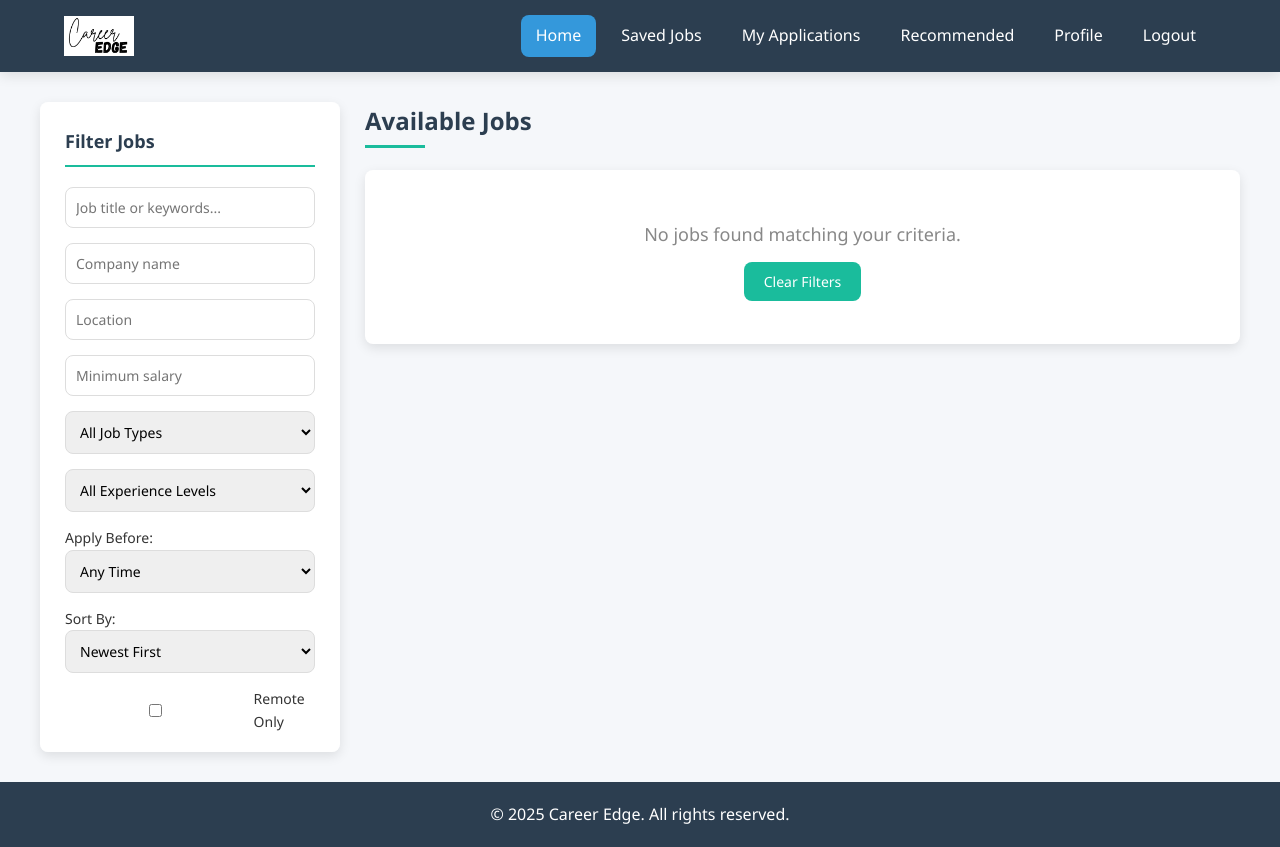
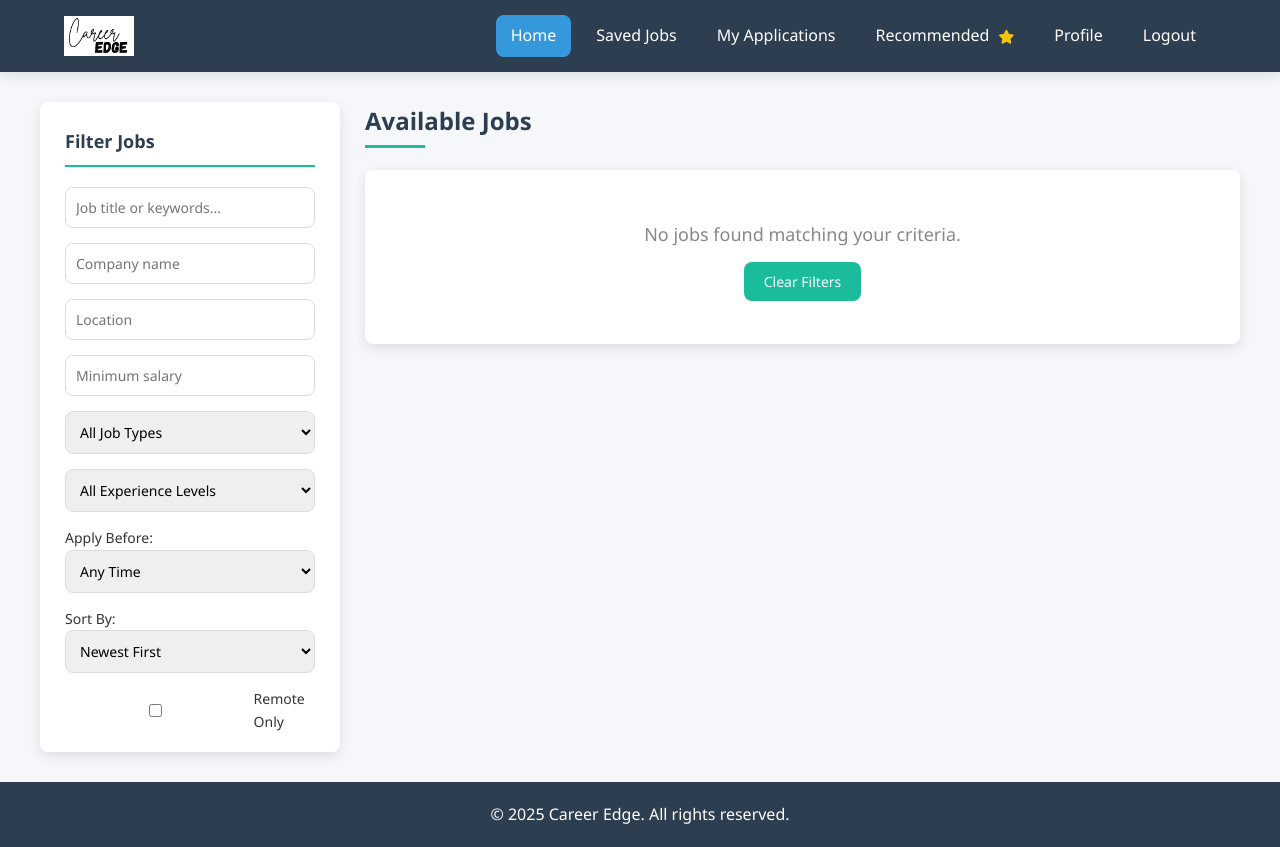
Before and after one commit to VaishnaviRaoB/Career_Edge, a Django app: page /search/ in a window 1280 px wide. Run offline with Django 3.2, Linux system fonts and the light colour scheme; data that the repository does not hold is empty.

Commit message:
Notification

```diff
--- a/Career_edge/templates/seeker_dashboard.html
+++ b/Career_edge/templates/seeker_dashboard.html
@@ -18,6 +18,7 @@
             --box-shadow: 0 4px 12px rgba(0, 0, 0, 0.1);
             --border-radius: 8px;
             --transition: all 0.3s ease;
+            --star-color: #f1c40f;
         }
 
         * {
@@ -48,7 +49,15 @@
             top: 0;
             z-index: 100;
         }
-
+/* Recommended star indicator styles */
+.recommendation-indicator {
+            display: inline-block;
+            vertical-align: middle;
+            color: var(--star-color);
+            font-size: 14px;
+            margin-left: 5px;
+            animation: pulse 1.5s infinite;
+        }
         .logo {
             display: flex;
             align-items: center;
@@ -556,7 +565,14 @@ a:hover {
                 <li><a href="{% url 'seeker_dashboard' %}" class="active">Home</a></li>
                 <li><a href="{% url 'saved_jobs' %}">Saved Jobs</a></li>
                 <li><a href="{% url 'my_applications' %}">My Applications</a></li>
-                <li><a href="{% url 'recommended_jobs' %}">Recommended</a></li>
+                <li>
+                    <a href="{% url 'recommended_jobs' %}" >
+                        Recommended
+                        <span class="recommendation-indicator">
+                            <i class="fas fa-star"></i>
+                        </span>
+                    </a>
+                </li>
                 <li><a href="{% url 'seeker_profile' %}">Profile</a></li>
                 <li><a href="{% url 'user_logout' %}">Logout</a></li>
             </ul>
```
Also changed, not shown: Career_edge/templates/recommended_jobs.html (+27 -1 lines), Career_edge/career_edge/migrations/0042_jobapplication_status_changed.py (added), Career_edge/career_edge/migrations/0043_remove_jobapplication_status_changed.py (added).
